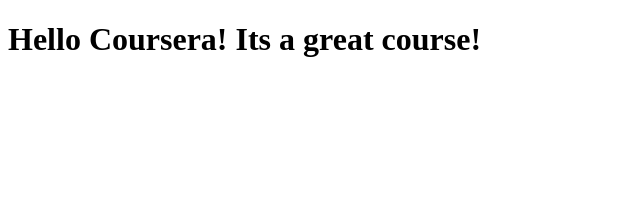
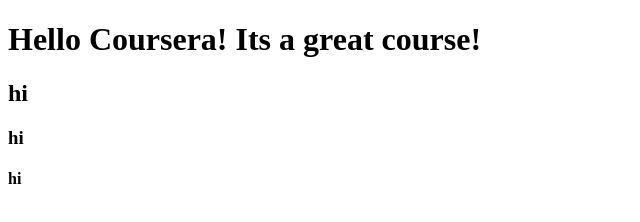
Before and after one commit to Goldentaco11797/Coursera, a plain HTML site: page site/index.html in a window 1280 px wide. Shown: the full height of the page, 0-640 px from the left. Drawn offline with Linux system fonts and the light colour scheme.

Commit message:
added headings

```diff
--- a/site/index.html
+++ b/site/index.html
@@ -7,5 +7,8 @@
 </head>
 <body>
 <h1> Hello Coursera! Its a great course!</h1>
+<h2>hi</h2>
+<h3>hi</h3>
+<h4>hi</h4>
 </body>
 </html>
```
